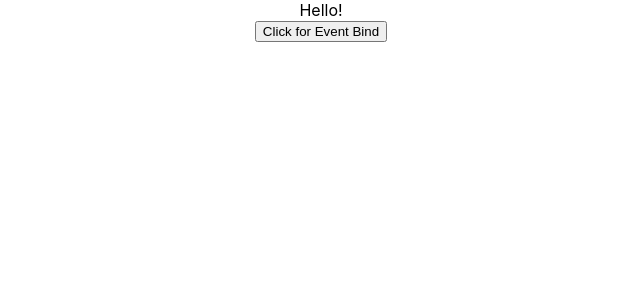
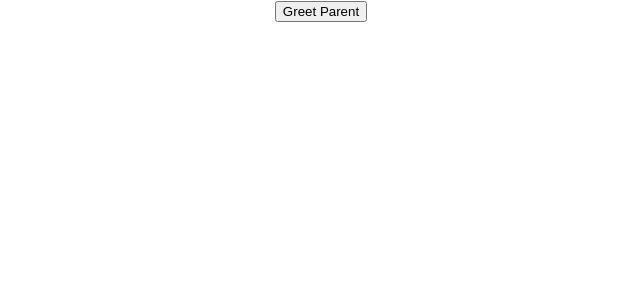
Before and after one commit to EranLavan/codevolution-one, a React (Create React App) app: page / in a window 1280 px wide. Shown: the top 300 px of the page, without its empty margins (319-959 px from the left). Built offline with nearby package versions, Linux system fonts and the light colour scheme.

Commit message:
modified:   src/App.js 	new file:   src/components/ChildComponent.js 	new file:   src/components/ParentComponent.js

```diff
--- a/src/App.js
+++ b/src/App.js
@@ -8,8 +8,9 @@
 import Countergpt from './components/Countergpt';
 import Counter from './components/Counter';
 import FunctionClick from './components/FunctionClick';
-// import ClassClick from './components/ClassClick';
+import ClassClick from './components/ClassClick';
 import EventBind from './components/EventBind';
+import ParentComponent from './components/ParentComponent';
 
 // function App() {
 //   return (
@@ -23,9 +24,11 @@
   render() {
     return (
       <div className="App">
+        <ParentComponent />
+
         {/* <FunctionClick /> */}
 
-        <EventBind />
+        {/* <EventBind /> */}
 
         {/* <ClassClick /> */}
 
--- /dev/null
+++ b/src/components/ChildComponent.js
@@ -0,0 +1,11 @@
+import React from 'react'
+
+function ChildComponent(props) {
+  return (
+    <div>
+      <button onClick={() => props.greetHandler('child')}>Greet Parent</button>
+    </div>
+  )
+}
+
+export default ChildComponent
--- /dev/null
+++ b/src/components/ParentComponent.js
@@ -0,0 +1,31 @@
+import React, { Component } from 'react';
+import ChildComponent from './ChildComponent';
+
+class ParentComponent extends Component {
+
+constructor(props) {
+  super(props)
+
+  this.state = {
+     parentName: 'Parent'
+  }
+  this.greetParent = this.greetParent.bind(this)
+}
+
+greetParent(childName) {
+    alert(`Hello ${this.state.parentName} from ${childName}`);
+    console.log(`Alert was activated, ${this.state.parentName} was greeted`)
+    console.log(this)
+}
+
+
+  render() {
+    return (
+        <div>
+            <ChildComponent greetHandler={this.greetParent} />
+        </div>
+    )
+  }
+}
+
+export default ParentComponent
```
